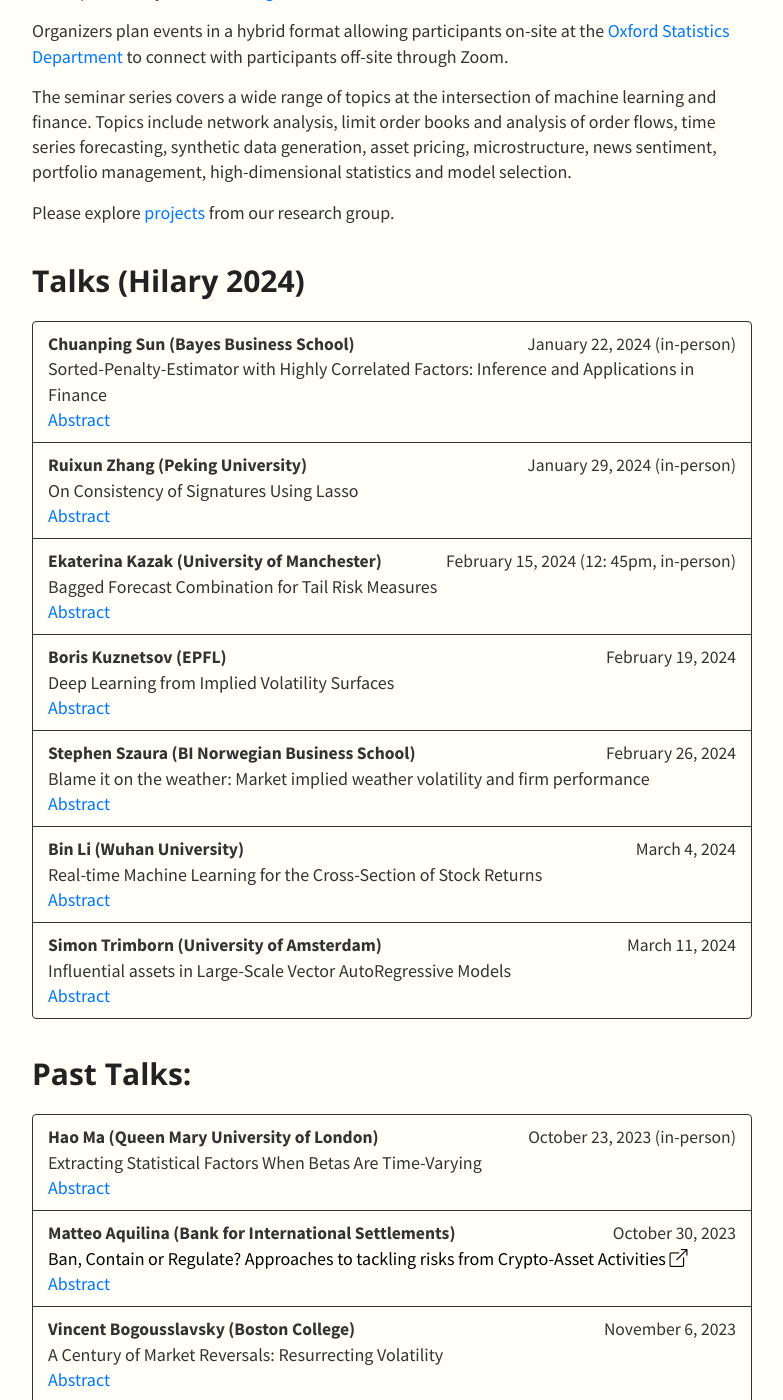
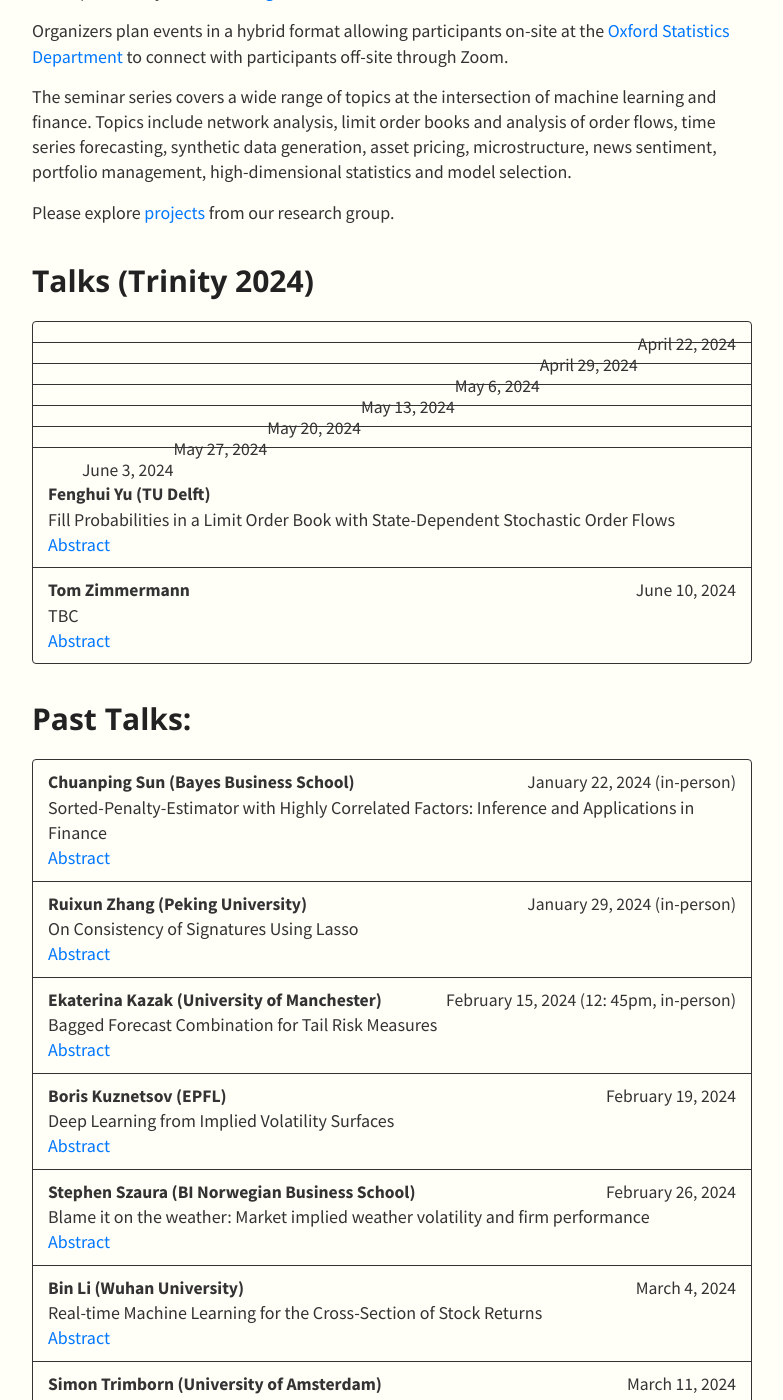
Before and after one commit to SML-Fin/SML-Fin.github.io, a Jekyll site: the page built from index.md, in a window 1280 px wide and 1400 px high, scrolled down 269 px. Shown: the whole window, without its empty margins (248-1031 px from the left). Built offline with Jekyll 4.4.1, drawn with Linux system fonts in a browser that asks for light colours; nearby versions of some CDN libraries; our own code applies the rules of GitHub Pages for plain Markdown files.

Commit message:
Update talks.yml

```diff
--- a/_data/talks.yml
+++ b/_data/talks.yml
@@ -1,4 +1,27 @@
-- type: Talks (Hilary 2024)
+- type: Talks (Trinity 2024)
+  members:
+    - speaker:
+      date: April 22, 2024
+    - speaker:
+      date: April 29, 2024
+    - speaker:
+      date: May 6, 2024
+    - speaker:
+      date: May 13, 2024
+    - speaker:
+      date: May 20, 2024
+    - speaker:
+      date: May 27, 2024
+    - speaker: Fenghui Yu (TU Delft)
+      date: June 3, 2024
+      title: Fill Probabilities in a Limit Order Book with State-Dependent Stochastic Order Flows
+      abstract: We delve into the computation of fill probabilities for limit orders positioned at various price levels within the limit order book, a critical aspect in execution optimization. We adopt a generic stochastic model to capture the dynamics of the order book as a series of queueing systems. This generic model is state-dependent and encompasses stylized factors. We subsequently derive semi-analytical expressions to compute the relevant probabilities within the context of state-dependent stochastic order flows. These probabilities cover various scenarios, including the probability of a change in the mid-price, the fill probabilities of orders posted at the best quotes, and those posted at a price level deeper in the book, before the opposite best quote moves. Lastly, we conduct extensive numerical experiments using real order book data from the foreign exchange spot market.
+    - speaker: Tom Zimmermann
+      date: June 10, 2024
+      title: TBC
+      abstract: TBC
+
+- type: Past Talks&#58;
   members:
     - speaker: Chuanping Sun (Bayes Business School)
       date: January 22, 2024 (in-person)
@@ -28,8 +51,6 @@
       date: March 11, 2024
       title: Influential assets in Large-Scale Vector AutoRegressive Models
       abstract: When a company releases earnings results or makes announcements, a sectoral wide lead-lag effect from the stock on the entire system may occur. To improve the estimation of a system experiencing system-wide lead-lag effects from a single asset in the presence of short time series, we introduce a model for Large-scale Influencer Structures in Vector AutoRegressions (LISAR). We study the asymptotic properties of the estimator and validate its performance in extensive synthetic data experiments. We study the performance of the LISAR model on high-frequency data for the constituents of the SP100, separated by sectors. We find the LISAR model to significantly outperform on up to 14.7% of the days in terms of forecasting accuracy. Trading strategies with signals derived from the LISAR model achieved up to 60% excess return compared to other strategies. We show in this study, that in the presence of influencer structures within a sector, the LISAR model, compared to alternative models, provides higher accuracy, better forecasting results, and improves the understanding of market movements and sectoral structures.
-- type: Past Talks&#58;
-  members:
     - speaker: Hao Ma (Queen Mary University of London)
       date: October 23, 2023 (in-person)
       title: Extracting Statistical Factors When Betas Are Time-Varying
```
